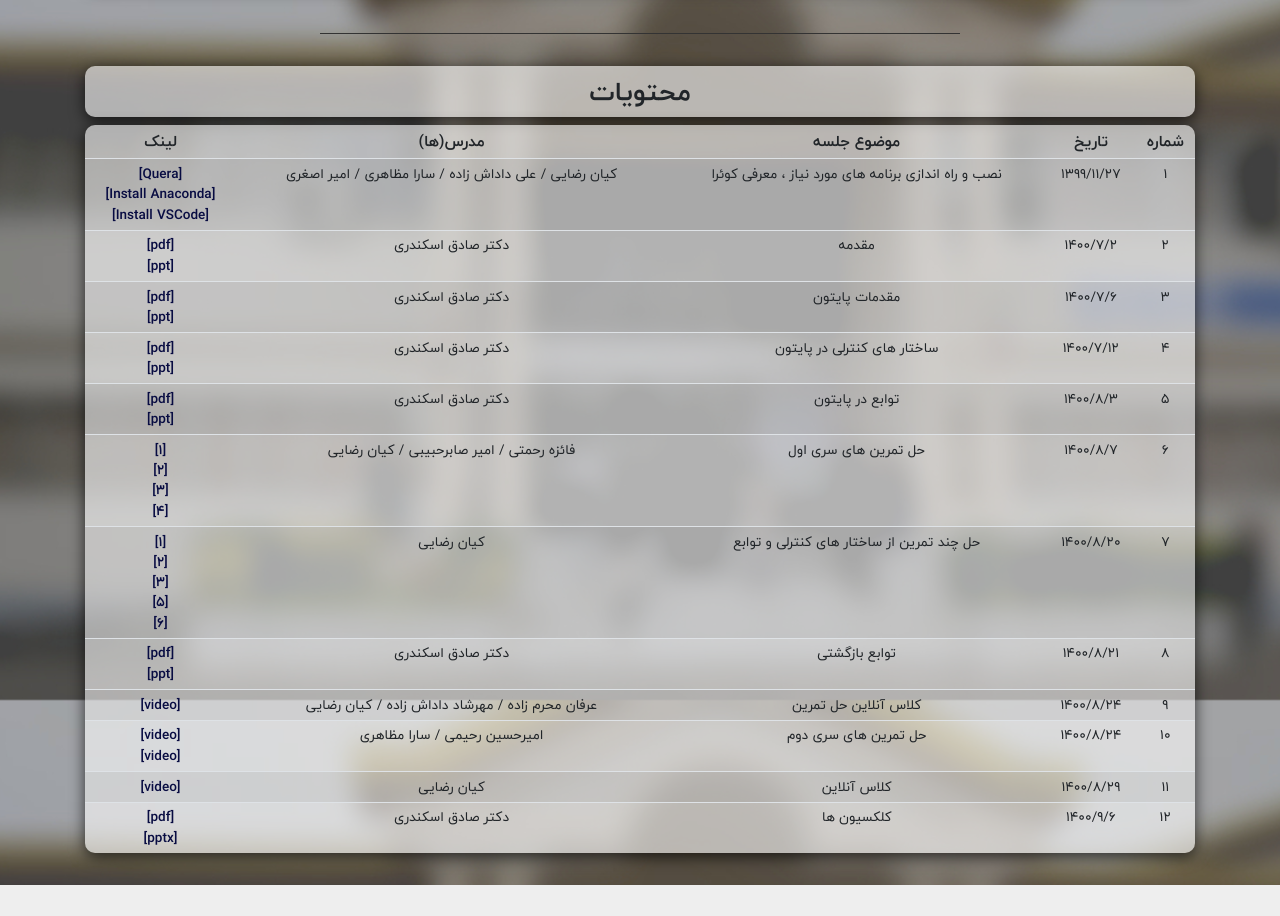
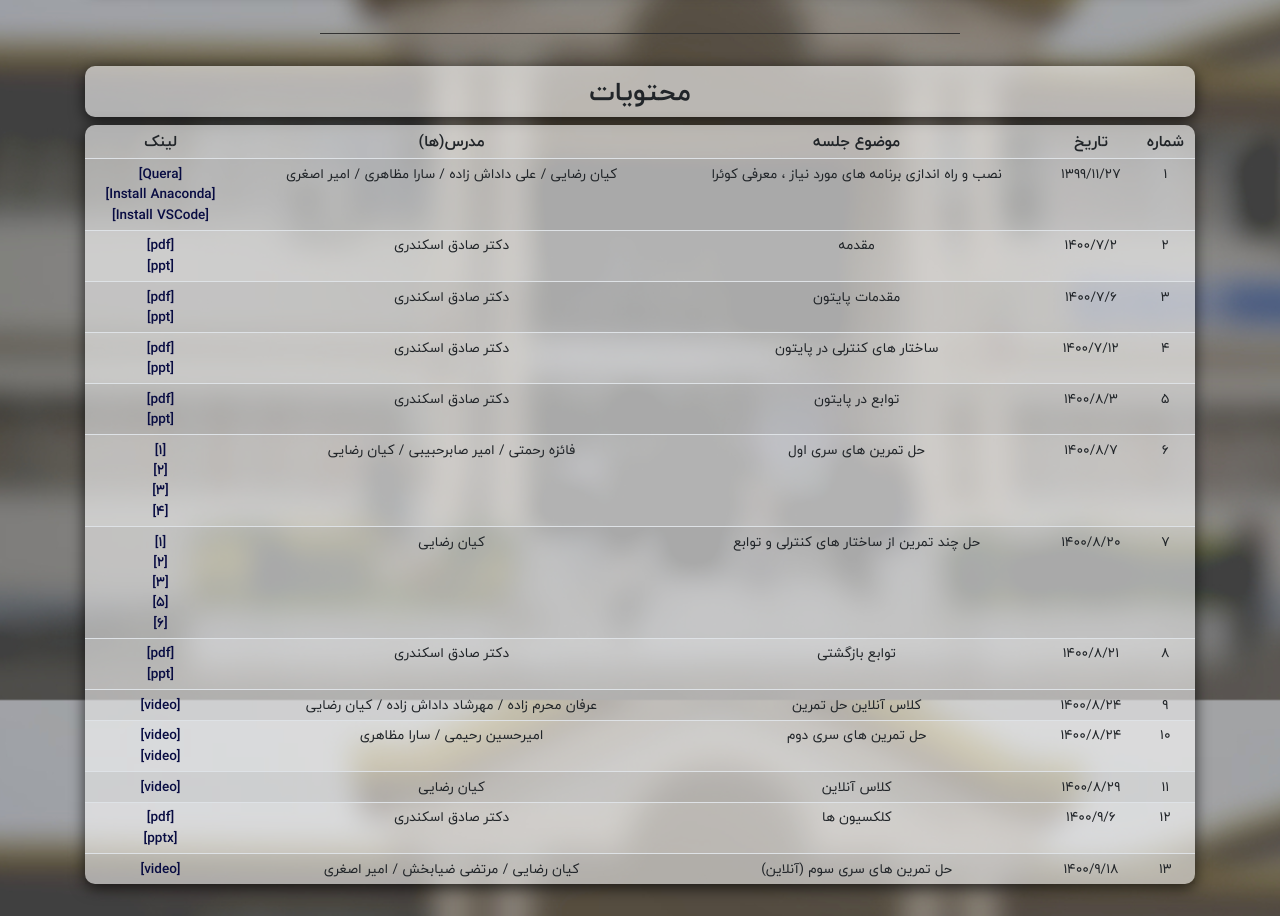
Before and after one commit to Sadegh28/AP1400-1, a plain HTML site: page pages/syllabus.html in a window 1280 px wide. Shown: the part 900-1816 px from the top of the page. Before the commit the page ends 1785 px from the top, so only its background shows below. Drawn offline with nearby package versions, Linux system fonts and the light colour scheme.

Commit message:
add online class

```diff
--- a/pages/syllabus.html
+++ b/pages/syllabus.html
@@ -253,6 +253,18 @@
               </td>
             </tr>
 
+            <tr>
+              <td scope="row">
+                13
+              </td>
+              <td id="sl_13_date"></td>
+              <td id="sl_13_subject"><br></td>
+              <td id="sl_13_instructors">
+              <td>
+             <a href="https://drive.google.com/file/d/1kA6CEvPzynlpeDuZlbe2Nf0wwWxK9lNb/view">[video]</a>
+              </td>
+            </tr>
+
           </tbody>
         </table>
       </div>
--- a/script.js
+++ b/script.js
@@ -231,6 +231,18 @@ function translateToPersian() {
 
         var a = document.getElementById('sl_12_instructors')
         a.innerText = 'دکتر صادق اسکندری'
+        a.style.fontFamily = 'IranYekan'
+
+        var a = document.getElementById('sl_13_date')
+        a.innerText = '1400/9/18'
+        a.style.fontFamily = 'IranYekan'
+
+        var a = document.getElementById('sl_13_subject')
+        a.innerText = 'حل تمرین های سری سوم (آنلاین)'
+        a.style.fontFamily = 'IranYekan'
+
+        var a = document.getElementById('sl_13_instructors')
+        a.innerText = 'کیان رضایی / مرتضی ضیابخش / امیر اصغری'
         a.style.fontFamily = 'IranYekan'
 
         var a = document.getElementById('ref1')
@@ -793,6 +805,15 @@ function translateToEnglish() {
         var a = document.getElementById('sl_12_instructors')
         a.innerText = 'Dr.Sadegh Eskandari'
 
+        var a = document.getElementById('sl_13_date')
+        a.innerText = '2021-12-9'
+
+        var a = document.getElementById('sl_13_subject')
+        a.innerText = 'Solve Exercise Number Three'
+
+        var a = document.getElementById('sl_13_instructors')
+        a.innerText = 'Amir Asqari / Morteza Ziabakhsh / Kiyan Rezaee'
+
         var a = document.getElementById('ref1')
         a.innerText = 'Python Programming: An Introduction to Computer Science'
         a.classList.remove('persian')
```
